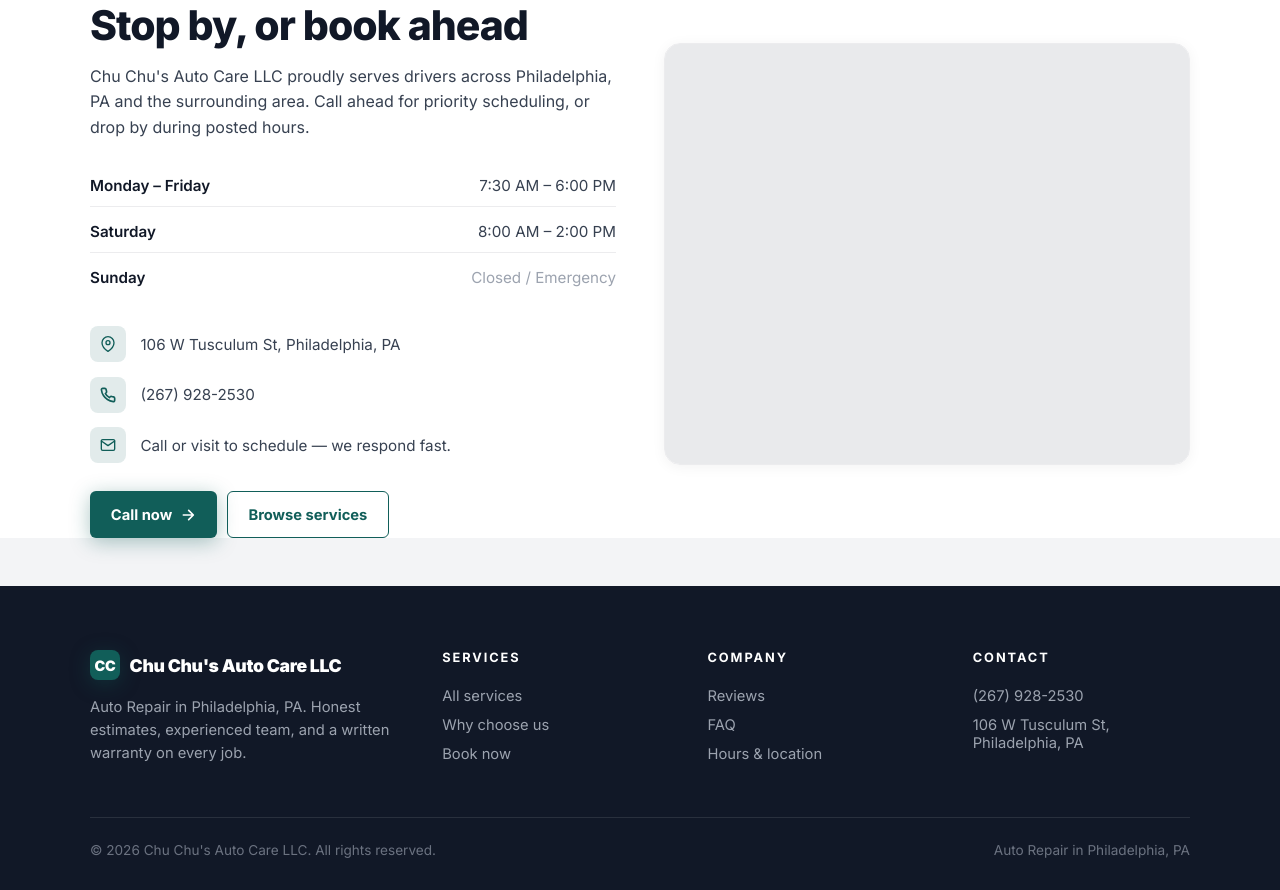
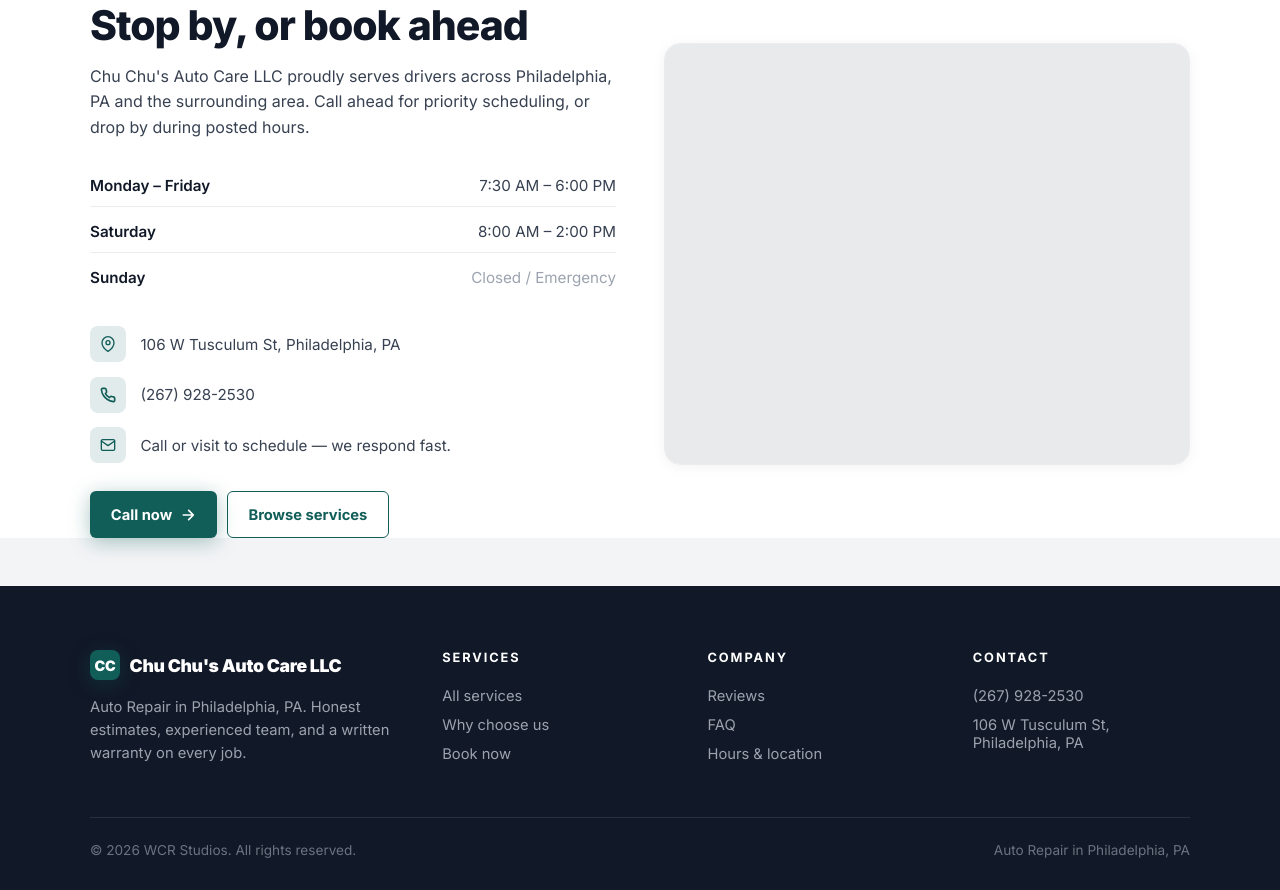
Before and after one commit to Wrenbjor/trades--chu-chus-auto-care-llc, a plain HTML site: page index.html in a window 1280 px wide. Shown: the part 4665-5555 px from the top of the page. Drawn offline with nearby package versions, Linux system fonts and the light colour scheme; no server answers.

Commit message:
Update site

```diff
--- a/index.html
+++ b/index.html
@@ -605,7 +605,7 @@
     </div>
   </div>
   <div class="foot-bottom">
-    <div>&copy; 2026 Chu Chu&#39;s Auto Care LLC. All rights reserved.</div>
+    <div>&copy; 2026 WCR Studios. All rights reserved.</div>
     <div>Auto Repair in Philadelphia, PA</div>
   </div>
 </footer>
```
